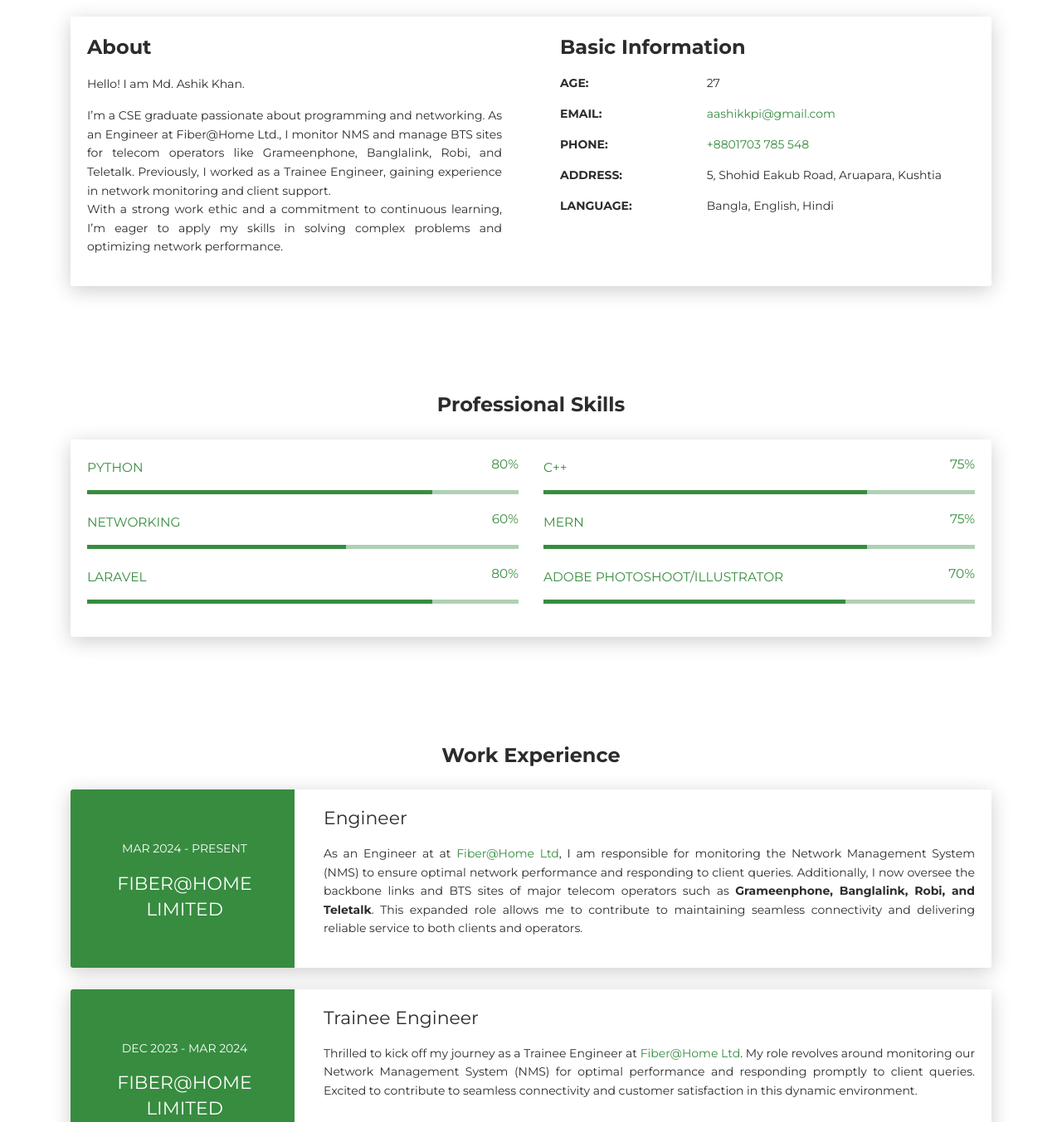
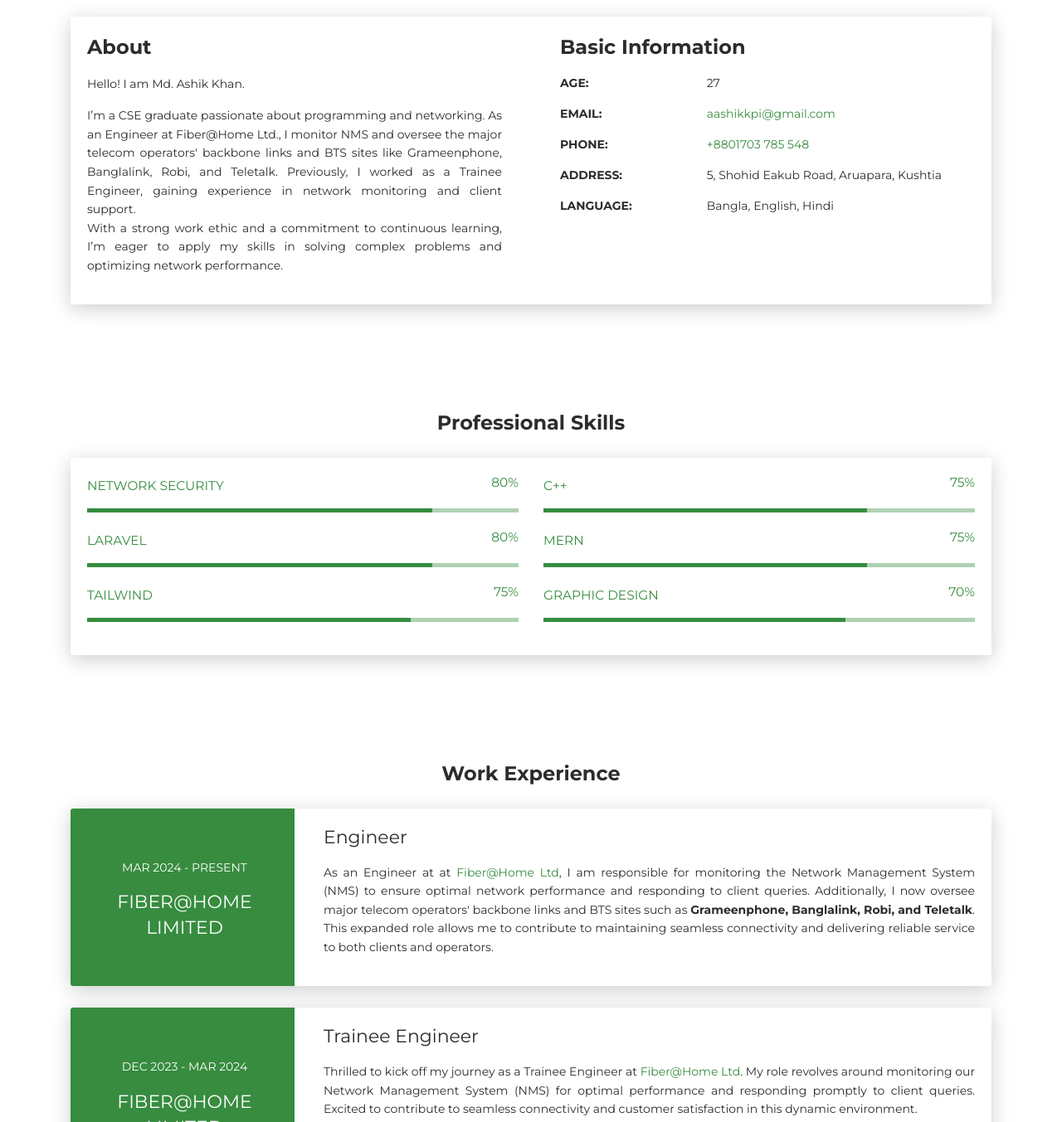
Before and after one commit to meetwithkhan/meetwithkhan.github.io, a plain HTML site: page index.html in a window 1280 px wide. Shown: the part 600-1953 px from the top of the page at 83% size. Drawn offline with Linux system fonts and the light colour scheme.

Commit message:
Skills updated

```diff
--- a/index.html
+++ b/index.html
@@ -97,7 +97,7 @@
                   <div class="card-body">
                     <div class="h4 mt-0 title">About</div>
                     <p>Hello! I am Md. Ashik Khan.</p>
-                    <p style="text-align: justify;">I’m a CSE graduate passionate about programming and networking. As an Engineer at Fiber@Home Ltd., I monitor NMS and manage BTS sites for telecom operators like Grameenphone, Banglalink, Robi, and Teletalk. Previously, I worked as a Trainee Engineer, gaining experience in network monitoring and client support.<br />With a strong work ethic and a commitment to continuous learning, I’m eager to apply my skills in solving complex problems and optimizing network performance.</p>
+                    <p style="text-align: justify;">I’m a CSE graduate passionate about programming and networking. As an Engineer at Fiber@Home Ltd., I monitor NMS and oversee the major telecom operators' backbone links and BTS sites like Grameenphone, Banglalink, Robi, and Teletalk. Previously, I worked as a Trainee Engineer, gaining experience in network monitoring and client support.<br />With a strong work ethic and a commitment to continuous learning, I’m eager to apply my skills in solving complex problems and optimizing network performance.</p>
                   </div>
                 </div>
                 <div class="col-lg-6 col-md-12">
@@ -136,7 +136,7 @@
               <div class="card-body">
                 <div class="row">
                   <div class="col-md-6">
-                    <div class="progress-container progress-primary"><span class="progress-badge">Python</span>
+                    <div class="progress-container progress-primary"><span class="progress-badge">Network Security</span>
                       <div class="progress">
                         <div class="progress-bar progress-bar-primary" data-aos="progress-full" data-aos-offset="10" data-aos-duration="2000" role="progressbar" aria-valuenow="60" aria-valuemin="0" aria-valuemax="100" style="width: 80%;"></div><span class="progress-value">80%</span>
                       </div>
@@ -152,9 +152,9 @@
                 </div>
                 <div class="row">
                   <div class="col-md-6">
-                    <div class="progress-container progress-primary"><span class="progress-badge">Networking</span>
+                    <div class="progress-container progress-primary"><span class="progress-badge">Laravel</span>
                       <div class="progress">
-                        <div class="progress-bar progress-bar-primary" data-aos="progress-full" data-aos-offset="10" data-aos-duration="2000" role="progressbar" aria-valuenow="60" aria-valuemin="0" aria-valuemax="100" style="width: 60%;"></div><span class="progress-value">60%</span>
+                        <div class="progress-bar progress-bar-primary" data-aos="progress-full" data-aos-offset="10" data-aos-duration="2000" role="progressbar" aria-valuenow="60" aria-valuemin="0" aria-valuemax="100" style="width: 80%;"></div><span class="progress-value">80%</span>
                       </div>
                     </div>
                   </div>
@@ -168,14 +168,14 @@
                 </div>
                 <div class="row">
                   <div class="col-md-6">
-                    <div class="progress-container progress-primary"><span class="progress-badge">Laravel</span>
+                    <div class="progress-container progress-primary"><span class="progress-badge">Tailwind</span>
                       <div class="progress">
-                        <div class="progress-bar progress-bar-primary" data-aos="progress-full" data-aos-offset="10" data-aos-duration="2000" role="progressbar" aria-valuenow="60" aria-valuemin="0" aria-valuemax="100" style="width: 80%;"></div><span class="progress-value">80%</span>
+                        <div class="progress-bar progress-bar-primary" data-aos="progress-full" data-aos-offset="10" data-aos-duration="2000" role="progressbar" aria-valuenow="60" aria-valuemin="0" aria-valuemax="100" style="width: 75%;"></div><span class="progress-value">75%</span>
                       </div>
                     </div>
                   </div>
                   <div class="col-md-6">
-                    <div class="progress-container progress-primary"><span class="progress-badge">Adobe Photoshoot/Illustrator</span>
+                    <div class="progress-container progress-primary"><span class="progress-badge">Graphic Design</span>
                       <div class="progress">
                         <div class="progress-bar progress-bar-primary" data-aos="progress-full" data-aos-offset="10" data-aos-duration="2000" role="progressbar" aria-valuenow="60" aria-valuemin="0" aria-valuemax="100" style="width: 70%;"></div><span class="progress-value">70%</span>
                       </div>
@@ -332,7 +332,7 @@
                 <div class="col-md-9" data-aos="fade-left" data-aos-offset="50" data-aos-duration="500">
                   <div class="card-body">
                     <div class="h5">Engineer</div>
-                    <p style="text-align: justify;">As an Engineer at at <a href="https://www.fiberathome.net/" target="_blank" >Fiber@Home Ltd</a>, I am responsible for monitoring the Network Management System (NMS) to ensure optimal network performance and responding to client queries. Additionally, I now oversee the backbone links and BTS sites of major telecom operators such as <b>Grameenphone, Banglalink, Robi, and Teletalk</b>. This expanded role allows me to contribute to maintaining seamless connectivity and delivering reliable service to both clients and operators.</p>
+                    <p style="text-align: justify;">As an Engineer at at <a href="https://www.fiberathome.net/" target="_blank" >Fiber@Home Ltd</a>, I am responsible for monitoring the Network Management System (NMS) to ensure optimal network performance and responding to client queries. Additionally, I now oversee major telecom operators' backbone links and BTS sites such as <b>Grameenphone, Banglalink, Robi, and Teletalk</b>. This expanded role allows me to contribute to maintaining seamless connectivity and delivering reliable service to both clients and operators.</p>
                   </div>
                 </div>
               </div>
```
